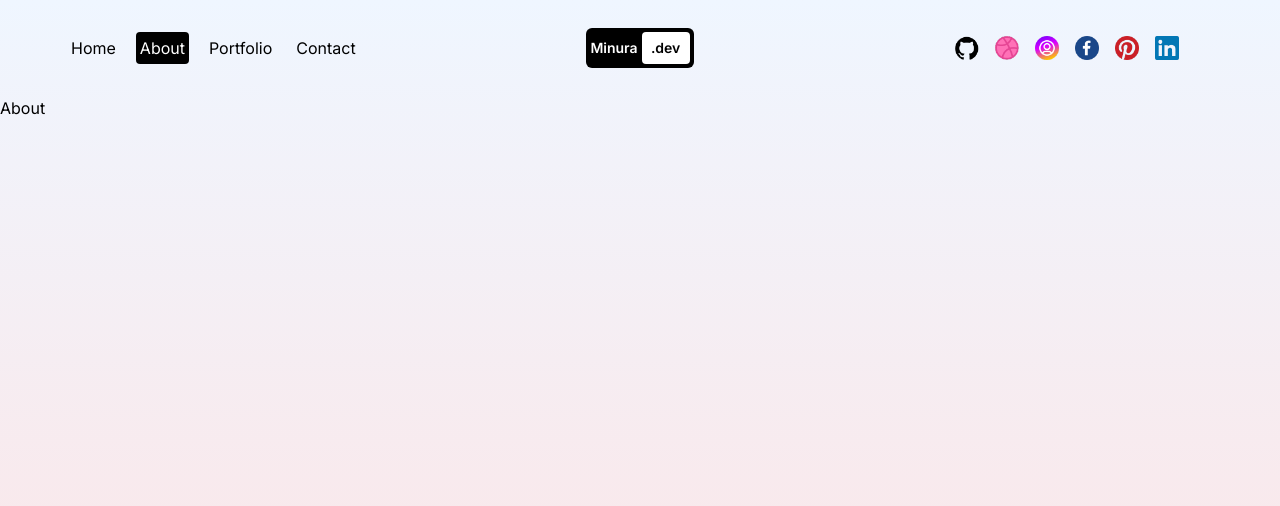
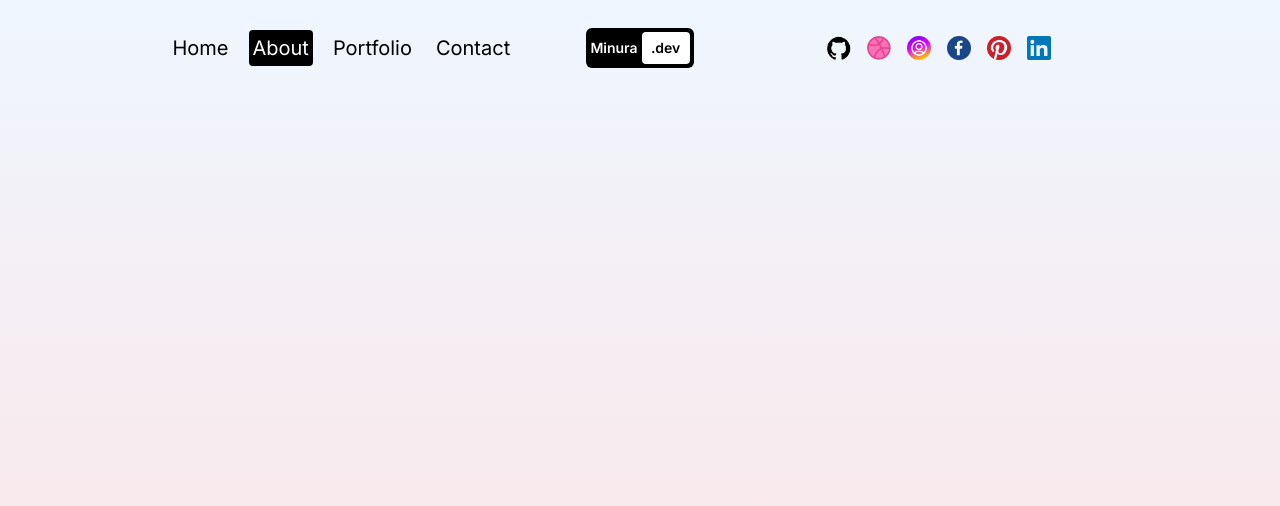
Before and after one commit to minuraDinupriya/next-js-portfolio-website, a Next.js app: page /about in a window 1280 px wide. Shown: the top 506 px of the page. Built offline with nearby package versions, Linux system fonts and the light colour scheme.

Commit message:
Update navbar css

```diff
--- a/src/app/about/page.jsx
+++ b/src/app/about/page.jsx
@@ -1,15 +1,31 @@
 "use client";
 import { motion } from "framer-motion";
 
-const About=()=>{
-    return (
-        <motion.div
+const About = () => {
+  return (
+    <motion.div
       className="h-full"
       initial={{ y: "-200vh" }}
       animate={{ y: "0%" }}
       transition={{ duration: 1 }}
-    >About</motion.div>
-    )
-}
+    >
+      {/* About container */}
+      <div className="">
+        {/* TEXT CONTAINER */}
+        <div className="">
+          {/* BIOGRAPHY CONTAINER */}
+          <div className=""></div>
+          {/* SKILLS CONTAINER */}
+          <div className=""></div>
+          {/* EXPERIENCE CONTAINER */}
+          <div className=""></div>
+        </div>
+
+        {/* SVG CONTAINER */}
+        <div className="hidden"></div>
+      </div>
+    </motion.div>
+  );
+};
 
 export default About;
--- a/src/components/navbar.jsx
+++ b/src/components/navbar.jsx
@@ -37,26 +37,26 @@
     },
     opened: {
       x: 0,
-      transition:{
-        when:"beforeChildren",
-        staggerChildren:0.2,
+      transition: {
+        when: "beforeChildren",
+        staggerChildren: 0.2,
       },
     },
   };
 
-  const listItemVarients={
-    closed:{
-      x:-10,
-      opacity:0
+  const listItemVarients = {
+    closed: {
+      x: -10,
+      opacity: 0,
     },
-    opened:{
-      x:0,
-      opacity:1
-    }
-  }
+    opened: {
+      x: 0,
+      opacity: 1,
+    },
+  };
 
   return (
-    <div className="h-full flex items-center justify-between motion.">
+    <div className="h-full flex items-center justify-between px-4 sm:px-8 md:px-12 lg:px-20 xl:px-48 text-xl">
       {/* links */}
       <div className="hidden md:flex gap-4 w-1/3 justify-center">
         {links.map((link) => (
```
